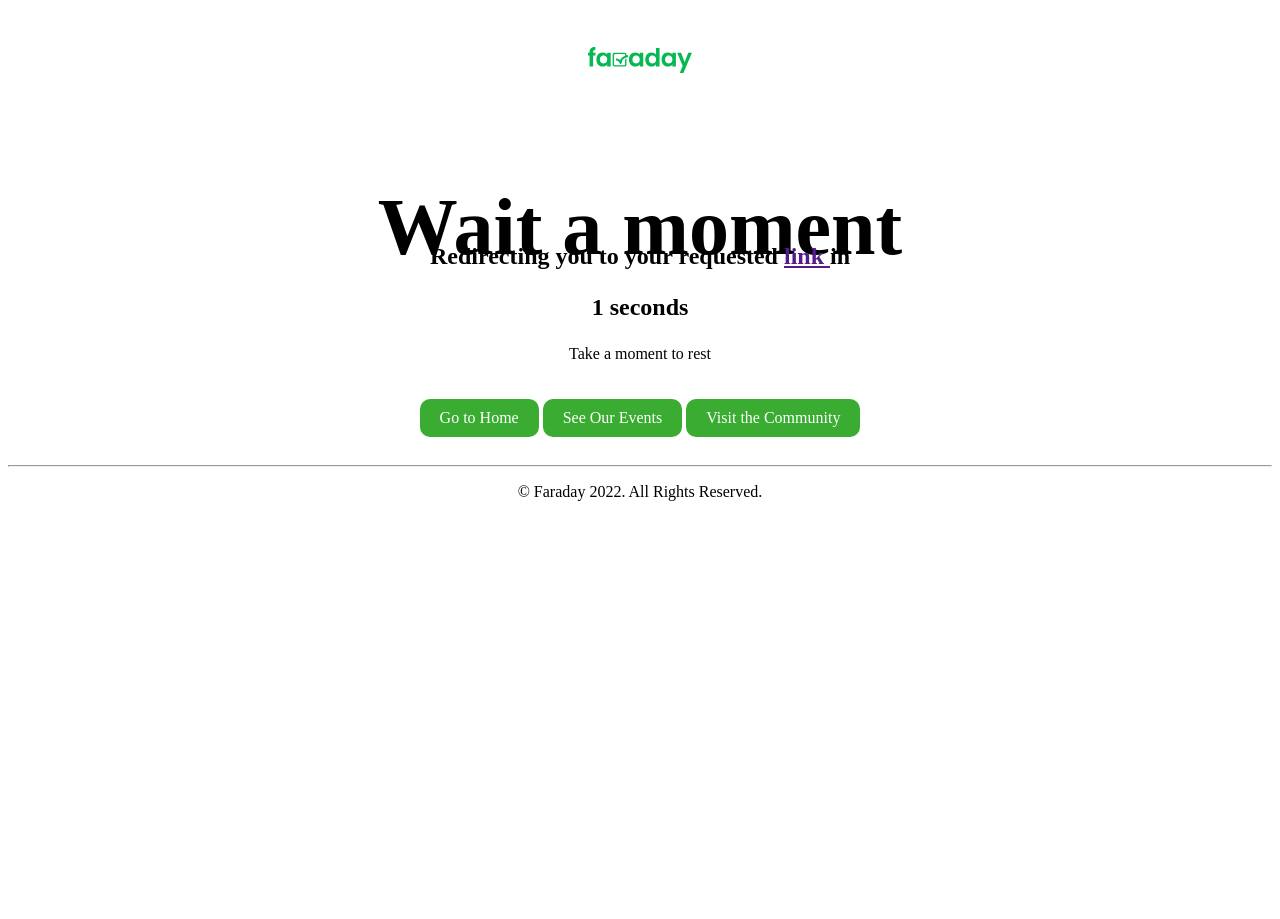
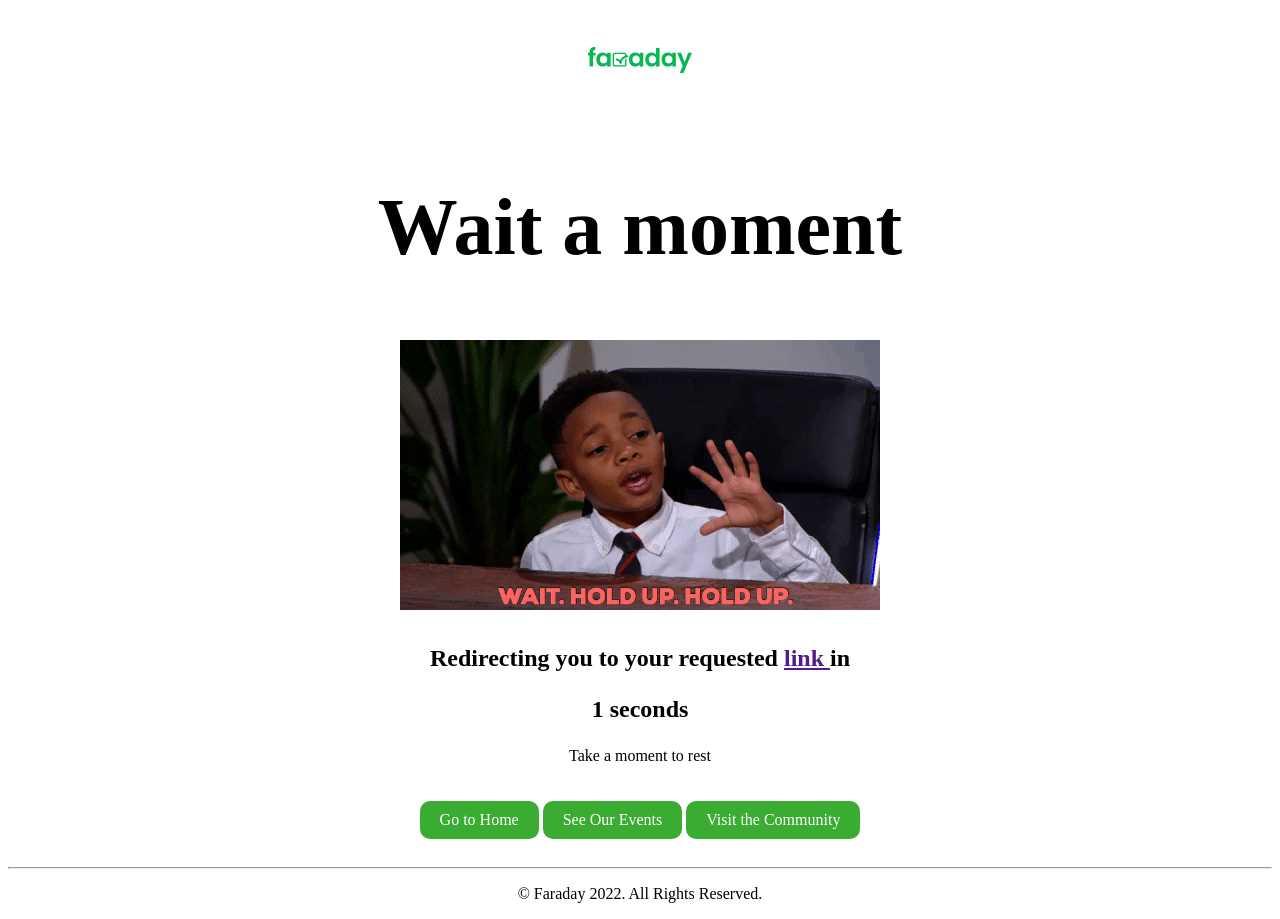
Before and after one commit to faradayafrica/Url-Shortener-API, a Django app: template core/templates/core/redirect.html in a window 1280 px wide. Before the commit the page ends 501 px from the top, so only its background shows below. Run offline with Django 3.2, Linux system fonts and the light colour scheme; the template is opened without the code that fills it, so the values that code supplies are empty; parts of the project's set-up code (start-up, migrations or seed data) failed here and were passed over.

Commit message:
update/added style for redirect gif

```diff
--- a/core/static/css/style.css
+++ b/core/static/css/style.css
@@ -19,6 +19,13 @@ body {
 
   .four_zero_four_bg.img{
     background-image: url('../images/backgroung.gif');
+    height: 400px;
+    background-position: center;
+    background-repeat: no-repeat;
+  }
+
+  .redirect_four_zero_four_bg.img{
+    background-image: url('../images/wait.gif');
     height: 400px;
     background-position: center;
     background-repeat: no-repeat;
```
